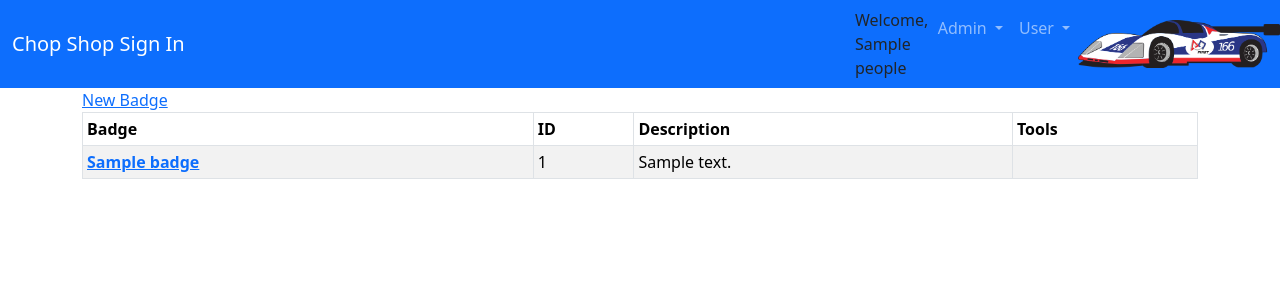
After one commit to chopshop-166/SignInWebApp, a Flask app: page /admin/badges in a window 1280 px wide. The commit adds this page. Shown: the top 300 px of the page. Run offline with Flask 2, Linux system fonts and the light colour scheme; a user stored in the database is signed in; tables that the repository leaves empty hold one stand-in row (values such as "Sample post"); parts of the project's set-up code (start-up, migrations or seed data) failed here and were passed over; some libraries are stand-ins or nearby versions.

Commit message:
Badge admin system

```diff
--- a/signinapp/__init__.py
+++ b/signinapp/__init__.py
@@ -89,7 +89,9 @@ if app.config["DEBUG"]:
 
         mentor = Person.make("Matt Soucy", password="1234", role=MENTOR)
         student = Person.make("Jeff Burke", password="1234", role=STUDENT, subteam=SOFTWARE)
-        safe = Badge(name="Safety Certified", icon="cone-striped", color="orange")
+        safe = Badge(name="Safety Certified",
+                     icon="cone-striped", color="orange",
+                     description="Passed Safety Training")
         db.session.add_all([mentor, student, safe])
         db.session.commit()
 
--- a/signinapp/admin.py
+++ b/signinapp/admin.py
@@ -17,8 +17,8 @@ from wtforms import (BooleanField, DateField, DateTimeLocalField, IntegerField,
                      StringField, SubmitField, TimeField)
 from wtforms.validators import DataRequired, ValidationError
 
-from .model import (Active, Event, EventType, Person, Role, Stamps, Subteam,
-                    db, event_code)
+from .model import (Active, Badge, Event, EventType, Person, Role, Stamps,
+                    Subteam, db, event_code)
 
 login_manager = LoginManager()
 
@@ -82,10 +82,18 @@ class BulkEventForm(FlaskForm):
 
 
 class UserForm(FlaskForm):
-    name = StringField()
+    name = StringField(validators=[DataRequired()])
     password = PasswordField()
     role = SelectField()
     subteam = SelectField()
+    submit = SubmitField()
+
+
+class BadgeForm(FlaskForm):
+    name = StringField(validators=[DataRequired()])
+    description = StringField()
+    icon = StringField()
+    color = StringField("Icon Color")
     submit = SubmitField()
 
 
@@ -139,7 +147,8 @@ def edit_user():
     form.name.process_data(user.name)
     form.role.process_data(user.role_id)
     form.subteam.process_data(user.subteam_id)
-    return render_template("admin/user.html.jinja2", form=form)
+    return render_template("admin/form.html.jinja2", form=form,
+                           title=f"Edit User {user.name} - Chop Shop Sign In")
 
 
 @admin.route("/admin/event")
@@ -175,7 +184,8 @@ def bulk_events():
         db.session.commit()
 
         return redirect(url_for("admin.events"))
-    return render_template("admin/event.html.jinja2", form=form)
+    return render_template("admin/form.html.jinja2", form=form,
+                           title="Bulk Event Add - Chop Shop Sign In")
 
 
 @admin.route("/admin/event/new", methods=["GET", "POST"])
@@ -196,10 +206,11 @@ def new_event():
         )
         db.session.add(ev)
         db.session.commit()
-        return redirect(url_for("admin.admin_events"))
+        return redirect(url_for("admin.events"))
 
     form.code.process_data(event_code())
-    return render_template("admin/event.html.jinja2", form=form)
+    return render_template("admin/form.html.jinja2", form=form,
+                           title="New Event - Chop Shop Sign In")
 
 
 @admin.route("/admin/event/edit", methods=["GET", "POST"])
@@ -229,23 +240,27 @@ def edit_event():
     form.end.process_data(event.end)
     form.type_.process_data(event.type_id)
     form.enabled.process_data(event.enabled)
-    return render_template("admin/event.html.jinja2", form=form)
+    return render_template("admin/form.html.jinja2", form=form,
+                           title=f"Edit Event {event.name} - Chop Shop Sign In")
 
 
-@admin.route("/admin/active", methods=["GET", "POST", "DELETE"])
+@admin.route("/admin/active", methods=["GET"])
 @admin_required
 def active():
-    if request.method == "GET":
-        actives = Active.query.all()
-        return render_template("admin/active.html.jinja2", active=actives)
-    elif request.method == "POST":
-        active_event = Active.query.get(request.form["active_id"])
-        stamp = Stamps(person=active_event.person,
-                       event=active_event.event, start=active_event.start)
-        db.session.delete(active_event)
-        db.session.add(stamp)
-        db.session.commit()
-        return redirect(url_for("admin.active"))
+    actives = Active.query.all()
+    return render_template("admin/active.html.jinja2", active=actives)
+
+
+@admin.route("/admin/active", methods=["POST"])
+@admin_required
+def active_post():
+    active_event = Active.query.get(request.form["active_id"])
+    stamp = Stamps(person=active_event.person,
+                   event=active_event.event, start=active_event.start)
+    db.session.delete(active_event)
+    db.session.add(stamp)
+    db.session.commit()
+    return redirect(url_for("admin.active"))
 
 
 @admin.route("/admin/active/delete", methods=["POST"])
@@ -255,3 +270,56 @@ def active_delete():
     db.session.delete(active_event)
     db.session.commit()
     return redirect(url_for("admin.active"))
+
+
+@admin.route("/admin/badges", methods=["GET"])
+@admin_required
+def all_badges():
+    badges = Badge.query.all()
+    return render_template("admin/badges.html.jinja2", badges=badges)
+
+
+@admin.route("/admin/badges/new", methods=["GET", "POST"])
+@admin_required
+def new_badge():
+
+    form = BadgeForm()
+    if form.validate_on_submit():
+        badge = Badge(name=form.name.data,
+                      description=form.description.data,
+                      icon=form.icon.data,
+                      color=form.color.data)
+        db.session.add(badge)
+        db.session.commit()
+        return redirect(url_for("admin.all_badges"))
+
+    return render_template("admin/form.html.jinja2", form=form,
+                           title="New Badge - Chop Shop Sign In")
+
+
+@admin.route("/admin/badges/edit", methods=["GET", "POST"])
+@admin_required
+def edit_badge():
+    badge_id = request.args["badge_id"]
+
+    form = BadgeForm()
+    badge = Badge.query.get(badge_id)
+
+    if not badge:
+        flash("Badge does not exist")
+        return redirect(url_for("admin.all_badges"))
+
+    if form.validate_on_submit():
+        badge.name = form.name.data
+        badge.description = form.description.data
+        badge.icon = form.icon.data
+        badge.color = form.color.data
+        db.session.commit()
+        return redirect(url_for("admin.all_badges"))
+
+    form.name.process_data(badge.name)
+    form.description.process_data(badge.description)
+    form.icon.process_data(badge.icon)
+    form.color.process_data(badge.color)
+    return render_template("admin/form.html.jinja2", form=form,
+                           title=f"Edit Badge {badge.name} - Chop Shop Sign In")
--- a/signinapp/model.py
+++ b/signinapp/model.py
@@ -261,6 +261,7 @@ class Badge(db.Model):
     __tablename__ = "badges"
     id = db.Column(db.Integer, primary_key=True)
     name = db.Column(db.String, nullable=False)
+    description = db.Column(db.String)
     icon = db.Column(db.String)
     color = db.Column(db.String, default="black")
 
--- /dev/null
+++ b/signinapp/templates/admin/badges.html.jinja2
@@ -0,0 +1,34 @@
+{% extends "base.html.jinja2" %}
+
+{% block title %}Badge Admin - Chop Shop Sign In{%endblock%}
+
+{% block content %}
+<div class="container">
+  {{- render_messages() -}}
+  <div class="row">
+    <div class="col">
+      <a href="{{url_for('admin.new_badge')}}">New Badge</a>
+      <table id="badges" class="table table-sm table-striped table-hover table-bordered table-responsive">
+        <thead>
+          <tr>
+            <th scope="col">Badge</th>
+            <th scope="col">ID</th>
+            <th scope="col">Description</th>
+            <th scope="col">Tools</th>
+          </tr>
+        </thead>
+        <tbody id="userbody">
+          {%- for badge in badges -%}
+          <tr>
+            <th><a href="{{url_for('admin.edit_badge', badge_id=badge.id)}}">{{show_badge(badge)}}</a></th>
+            <td>{{badge.id}}</td>
+            <td>{{badge.description}}</td>
+            <td></td>
+          </tr>
+          {%- endfor -%}
+        </tbody>
+      </table>
+    </div>
+  </div>
+</div>
+{% endblock %}
--- a/signinapp/templates/admin/events.html.jinja2
+++ b/signinapp/templates/admin/events.html.jinja2
@@ -1,9 +1,10 @@
 {% extends "base.html.jinja2" %}
 
-{% block title %}Chop Shop Sign In Event Admin{%endblock%}
+{% block title %}Event Admin - Chop Shop Sign In{%endblock%}
 
 {% block content %}
 <div class="container">
+  {{- render_messages() -}}
   <div class="row">
     <div class="col">
       <a href="{{url_for('admin.new_event')}}">New Event</a>
--- a/signinapp/templates/admin/users.html.jinja2
+++ b/signinapp/templates/admin/users.html.jinja2
@@ -1,9 +1,10 @@
 {% extends "base.html.jinja2" %}
 
-{% block title %}Chop Shop Sign In User Admin{%endblock%}
+{% block title %}User Admin - Chop Shop Sign In{%endblock%}
 
 {% block content %}
 <div class="container">
+  {{- render_messages() -}}
   <div class="row">
     <div class="col">
       <table id="users" class="table table-sm table-striped table-hover table-bordered table-responsive">
--- a/signinapp/templates/base.html.jinja2
+++ b/signinapp/templates/base.html.jinja2
@@ -1,5 +1,9 @@
 <!doctype html>
 <html lang="en">
+{% from 'bootstrap5/utils.html' import render_icon, render_messages %}
+{%- macro show_badge(b) -%}
+{%- if b.icon %}{{ render_icon(b.icon, color=b.color) }}{% endif %}{{ b.name }}
+{%- endmacro -%}
 
 <head>
     {% block head %}
@@ -32,9 +36,10 @@
                     Admin
                 </a>
                 <ul class="dropdown-menu" aria-labelledby="navbarAdminDropdown">
-                    <li><a class="dropdown-item" href="{{url_for('admin.active')}}">Admin Active</a></li>
-                    <li><a class="dropdown-item" href="{{url_for('admin.events')}}">Admin Events</a></li>
-                    <li><a class="dropdown-item" href="{{url_for('admin.users')}}">Admin Users</a></li>
+                    <li><a class="dropdown-item" href="{{url_for('admin.active')}}">Active</a></li>
+                    <li><a class="dropdown-item" href="{{url_for('admin.all_badges')}}">Badges</a></li>
+                    <li><a class="dropdown-item" href="{{url_for('admin.events')}}">Events</a></li>
+                    <li><a class="dropdown-item" href="{{url_for('admin.users')}}">Users</a></li>
                 </ul>
             </li>
             {%- endif -%}
--- a/signinapp/templates/event.html.jinja2
+++ b/signinapp/templates/event.html.jinja2
@@ -1,7 +1,5 @@
 {% extends "base.html.jinja2" %}
 {% from 'bootstrap5/utils.html' import render_static %}
-
-{% block title %}Chop Shop Sign In{%endblock%}
 
 {% block scripts %}
 {{ super() }}
```
Also changed, not shown: signinapp/templates/admin/event.html.jinja2 (deleted, +0 -10 lines), signinapp/templates/admin/form.html.jinja2 (added, +17 -0 lines), signinapp/templates/admin/main.html.jinja2 (+9 -3 lines), signinapp/templates/admin/user.html.jinja2 (deleted, +0 -10 lines), signinapp/templates/login.html.jinja2 (+2 -8 lines), signinapp/templates/password.html.jinja2 (+1 -7 lines), signinapp/templates/profile.html.jinja2 (+2 -5 lines), signinapp/templates/register.html.jinja2 (+2 -8 lines).
